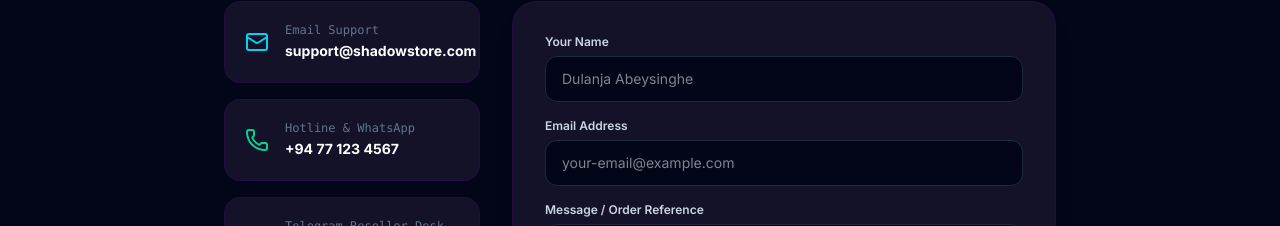
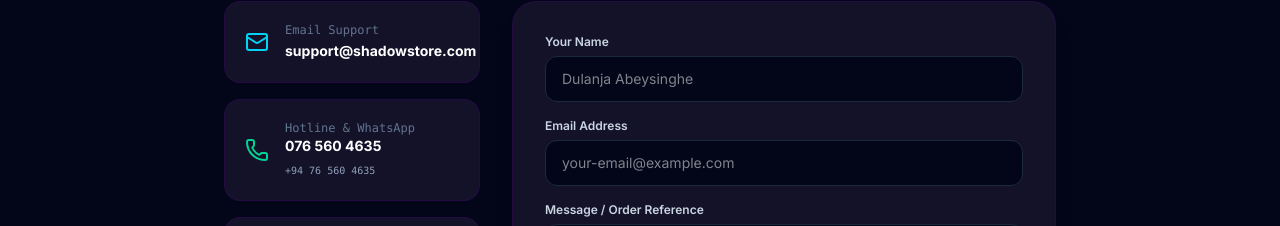
Before and after one commit to Dulanja-SaMaEl/shadowtopup, a Next.js app in the folder frontend/: page /contact in a window 1280 px wide. Shown: the part 339-565 px from the top of the page. Built offline with nearby package versions, Linux system fonts and the light colour scheme; no server answers.

Commit message:
fix(contact): update official contact number to 0765604635 across contact page, WhatsApp link, and SEO schema

```diff
--- a/frontend/src/app/contact/ContactClient.tsx
+++ b/frontend/src/app/contact/ContactClient.tsx
@@ -36,7 +36,15 @@ export default function ContactClient() {
           <Phone className="w-6 h-6 text-emerald-400 shrink-0" />
           <div>
             <span className="text-xs text-slate-500 font-mono block">Hotline & WhatsApp</span>
-            <span className="text-sm font-bold text-white">+94 77 123 4567</span>
+            <a
+              href="https://wa.me/94765604635"
+              target="_blank"
+              rel="noopener noreferrer"
+              className="text-sm font-bold text-white hover:text-emerald-400 transition-colors block"
+            >
+              076 560 4635
+            </a>
+            <span className="text-[10px] text-slate-400 font-mono">+94 76 560 4635</span>
           </div>
         </div>
 
--- a/frontend/src/lib/seo.ts
+++ b/frontend/src/lib/seo.ts
@@ -55,7 +55,7 @@ export function generateOrganizationSchema() {
     },
     contactPoint: {
       '@type': 'ContactPoint',
-      telephone: '+94771234567',
+      telephone: '+94765604635',
       contactType: 'customer service',
       availableLanguage: ['English', 'Sinhala'],
       contactOption: 'TollFree',
```
Also changed, not shown: 2 other files (tests, documents, lock files or other folders).
